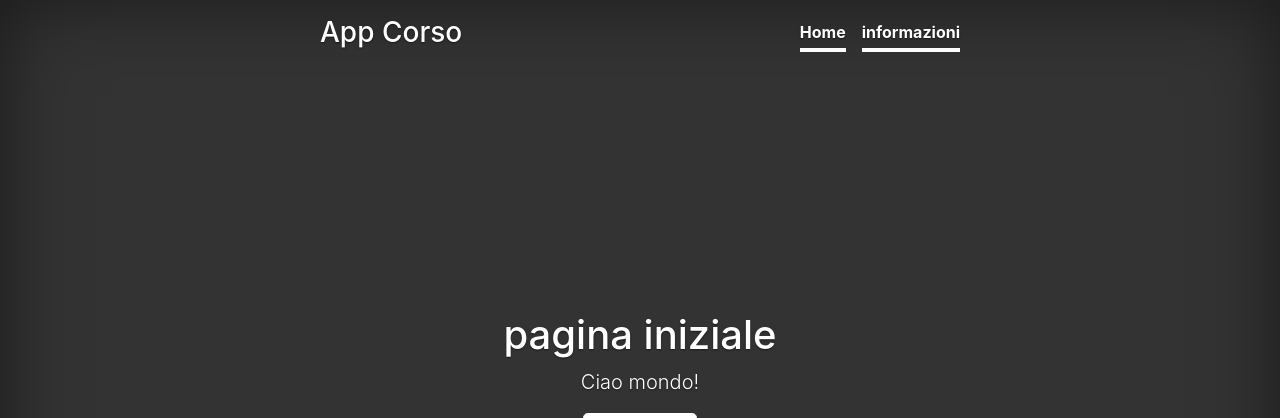
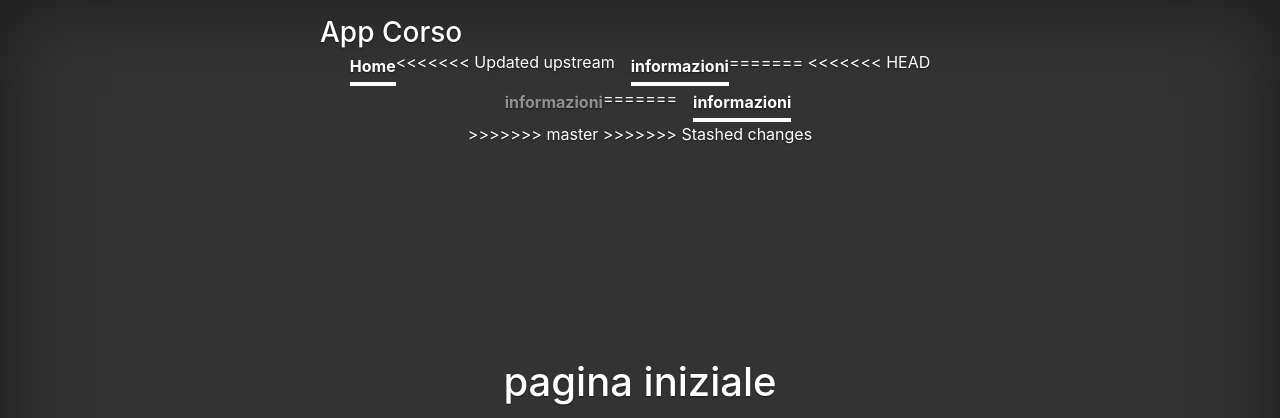
Before and after one commit to vincent98-dev/herokuapp, a Flask app: page / in a window 1280 px wide. Shown: the top 418 px of the page. Run offline with Flask 2, Linux system fonts and the light colour scheme; some libraries are stand-ins or nearby versions.

Commit message:
DIO MIO!

```diff
--- a/templates/base.html
+++ b/templates/base.html
@@ -24,7 +24,15 @@
       <h3 class="masthead-brand">App Corso</h3>
       <nav class="nav nav-masthead justify-content-center">
         <a class="nav-link active" href="https://mysterious-meadow-99534.herokuapp.com">Home</a>
+<<<<<<< Updated upstream
         <a class="nav-link active" href="https://mysterious-meadow-99534.herokuapp.com/info">informazioni</a>
+=======
+<<<<<<< HEAD
+        <a class="nav-link " href="https://mysterious-meadow-99534.herokuapp.com/info">informazioni</a>
+=======
+        <a class="nav-link active" href="https://mysterious-meadow-99534.herokuapp.com/info">informazioni</a>
+>>>>>>> master
+>>>>>>> Stashed changes
       </nav>
     </div>
   </header>
```
